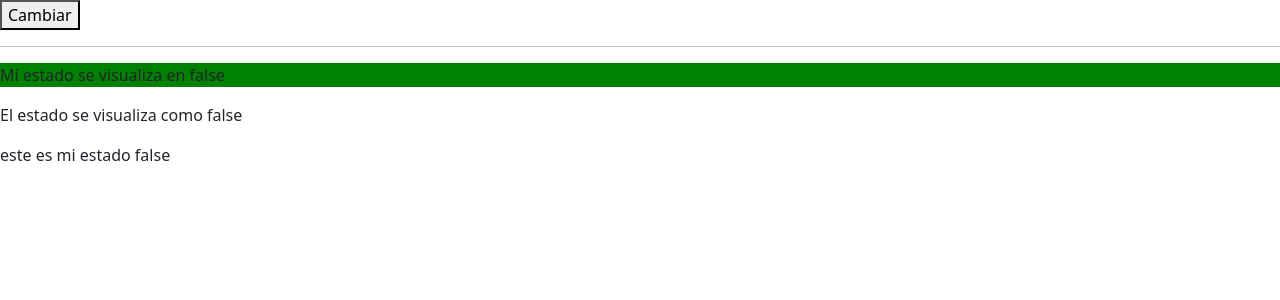
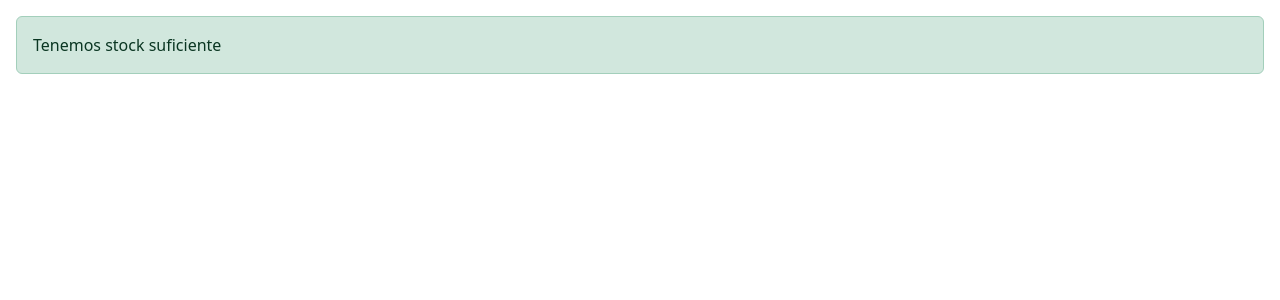
Before and after one commit to mairitikk/UNIR, an Angular app in the folder trabajo/directivas/: page / in a window 1280 px wide. Shown: the top 300 px of the page. Built offline with nearby package versions, Linux system fonts and the light colour scheme.

Commit message:
example ngSwitch

```diff
--- a/trabajo/directivas/src/app/app.component.html
+++ b/trabajo/directivas/src/app/app.component.html
@@ -2,4 +2,5 @@
 <!--app-ng-style></app-ng-style-->
 <!--app-ng-class></app-ng-class-->
 <!--app-ngif></app-ngif-->
-<app-ngifelse></app-ngifelse>
+<!--app-ngifelse></app-ngifelse-->
+<app-ngswitsch></app-ngswitsch>
--- a/trabajo/directivas/src/app/app.module.ts
+++ b/trabajo/directivas/src/app/app.module.ts
@@ -9,6 +9,7 @@ import { FormsModule } from '@angular/forms';
 import { NgClassComponent } from './components/ng-class/ng-class.component';
 import { NgifComponent } from './components/ngif/ngif.component';
 import { NgifelseComponent } from './components/ngifelse/ngifelse.component';
+import { NgswitschComponent } from './components/ngswitsch/ngswitsch.component';
 
 @NgModule({
   declarations: [
@@ -18,7 +19,8 @@ import { NgifelseComponent } from './components/ngifelse/ngifelse.component';
     NgStyleComponent,
     NgClassComponent,
     NgifComponent,
-    NgifelseComponent
+    NgifelseComponent,
+    NgswitschComponent
   ],
   imports: [
     BrowserModule,
--- /dev/null
+++ b/trabajo/directivas/src/app/components/ngswitsch/ngswitsch.component.html
@@ -0,0 +1,7 @@
+<div class="notificaciones m-3" [ngSwitch]="productos.length">
+    <p *ngSwitchCase="0" class="alert alert-danger">No tienes stock. Tienes 0 productos</p>
+<p *ngSwitchCase="1" class="alert alert-warning">Te queda 1 productos</p>
+<p *ngSwitchCase="2" class="alert alert-warning">Te queda 2 productos</p>
+<p *ngSwitchCase="3" class="alert alert-warning">Te queda 3 productos</p>
+<p *ngSwitchDefault class="alert alert-success">Tenemos stock suficiente</p>
+</div>
--- /dev/null
+++ b/trabajo/directivas/src/app/components/ngswitsch/ngswitsch.component.ts
@@ -0,0 +1,15 @@
+import { Component } from '@angular/core';
+
+@Component({
+  selector: 'app-ngswitsch',
+  templateUrl: './ngswitsch.component.html',
+  styleUrls: ['./ngswitsch.component.css']
+})
+export class NgswitschComponent {
+productos:string []= [];
+
+constructor(){
+  this.productos = ['leche', 'cacao', 'avellanas', 'azucar',
+'nocilla', 'frutas'];
+}
+}
```
Also changed, not shown: trabajo/directivas/src/app/components/ngswitsch/ngswitsch.component.css (added), 1 other file (tests, documents, lock files or other folders).
